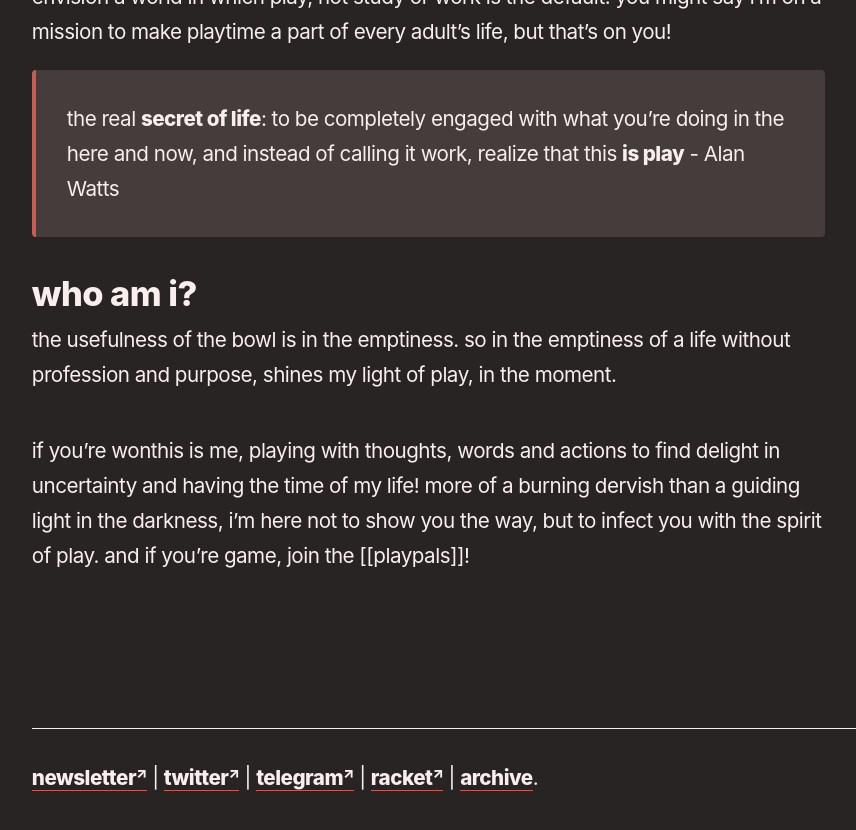
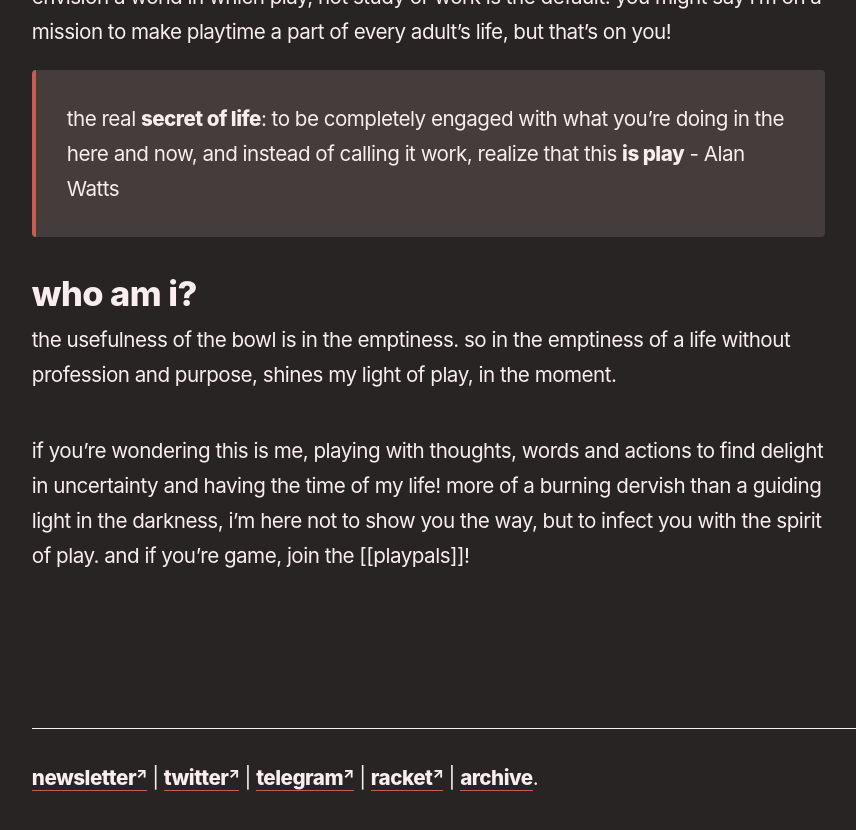
Before and after one commit to reddy2go/redgarden, a Jekyll site: the page built from _notes/about.md, in a window 1280 px wide and 900 px high, scrolled down 924 px. Shown: the top 830 px of the window, without its empty margins (45-901 px from the left). Built offline with Jekyll 4.4.1, drawn with Linux system fonts in a browser that asks for light colours; some web fonts are replaced; Markdown is read by kramdown in place of the engine named in the settings.

Commit message:
auto commit

```diff
--- a/_notes/about.md
+++ b/_notes/about.md
@@ -13,4 +13,4 @@
 ### who am i?
 the usefulness of the bowl is in the emptiness. so in the emptiness of a life without profession and purpose, shines my light of play, in the moment.
 
-if you're wonthis is me, playing with thoughts, words and actions to find delight in uncertainty and having the time of my life! more of a burning dervish than a guiding light in the darkness, i’m here not to show you the way, but to infect you with the spirit of play. and if you're game, join the [[playpals]]!
+if you're wondering this is me, playing with thoughts, words and actions to find delight in uncertainty and having the time of my life! more of a burning dervish than a guiding light in the darkness, i’m here not to show you the way, but to infect you with the spirit of play. and if you're game, join the [[playpals]]!
```
